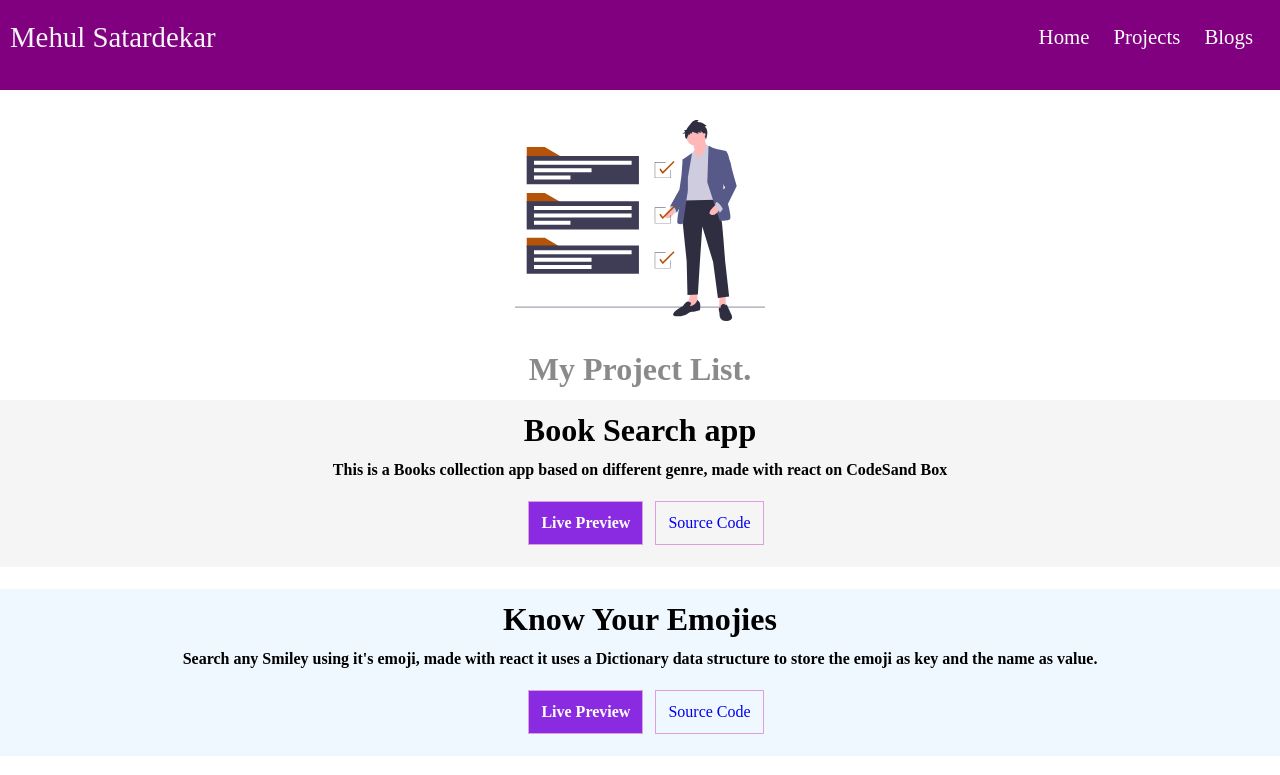
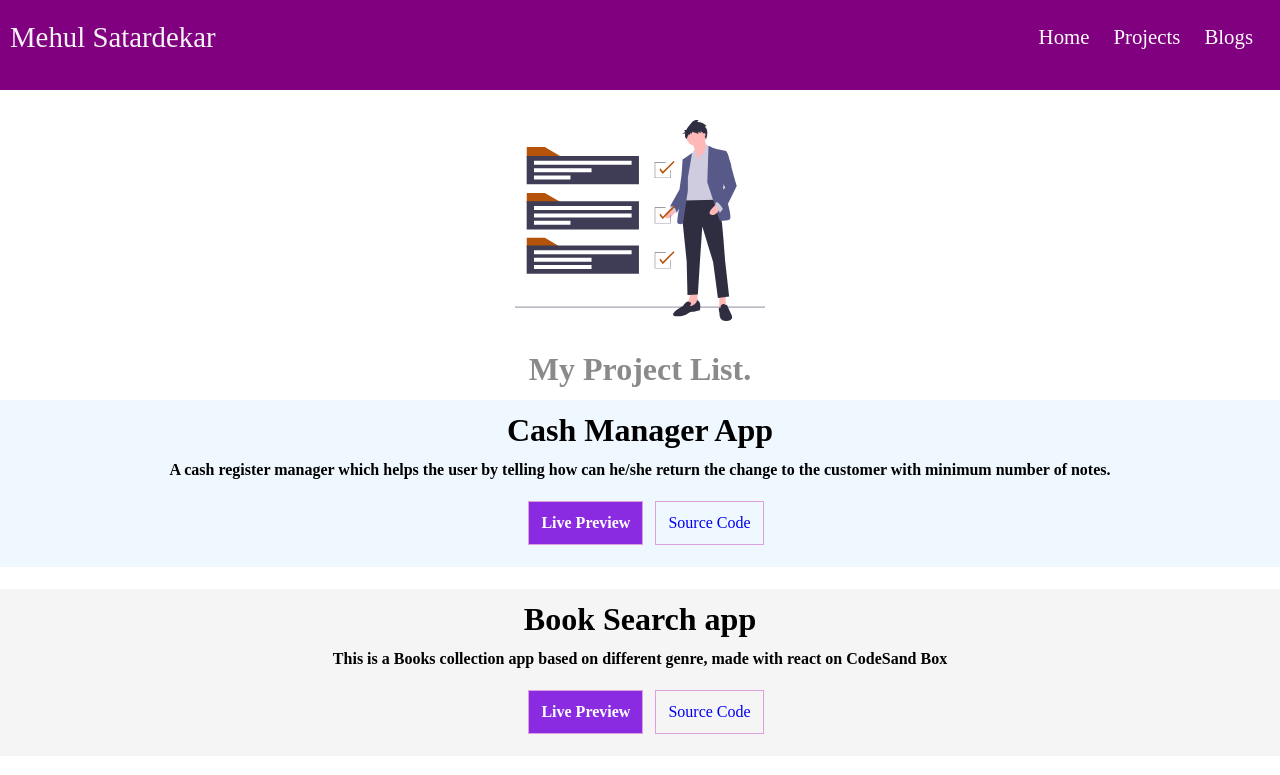
Before and after one commit to mehulsatardekar/Portfolio, a plain HTML site: page src/html/projects.html in a window 1280 px wide. Shown: the top 775 px of the page. Drawn offline with Linux system fonts and the light colour scheme.

Commit message:
cash manager project added

```diff
--- a/src/html/projects.html
+++ b/src/html/projects.html
@@ -35,6 +35,14 @@
         <img src="../../src/imgs/project.svg" alt="" srcset="">
         <strong>My Project List.</strong>
      </header>
+     <section>
+        <div class="project-name">Cash Manager App</div>
+        <div class="description">A cash register manager which helps the user by telling how can he/she return the change to the customer with minimum number of notes.</div>
+        <div class="btn">
+            <a href="https://personalcashassistant.netlify.app/" target="_blank" class="live">Live Preview</a>
+            <a href="https://github.com/mehulsatardekar/Cash-Manager-app" target="_blank" class="source">Source Code</a>
+        </div>
+    </section>
      <section class="col-white">
         <div class="project-name">Book Search app</div>
         <div class="description">This is a Books collection app based on different genre, made with react on CodeSand Box</div>
```
